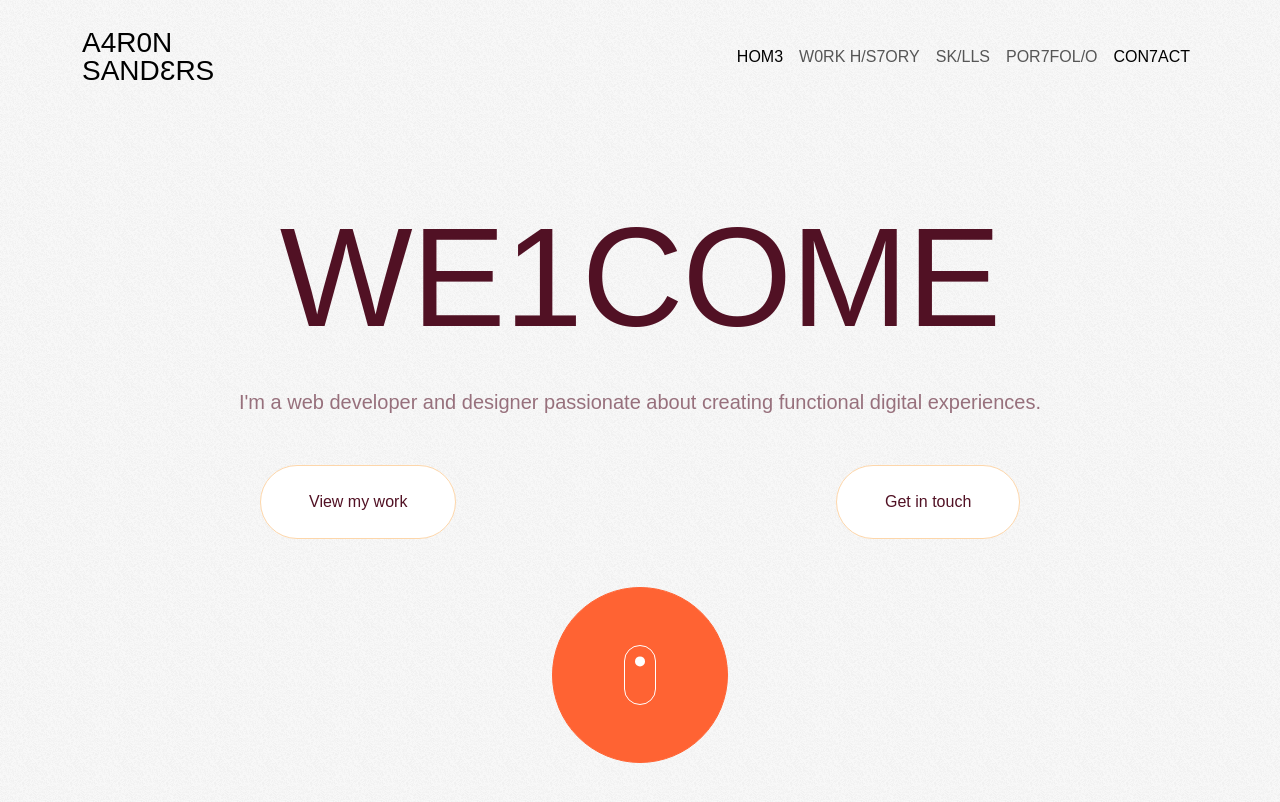
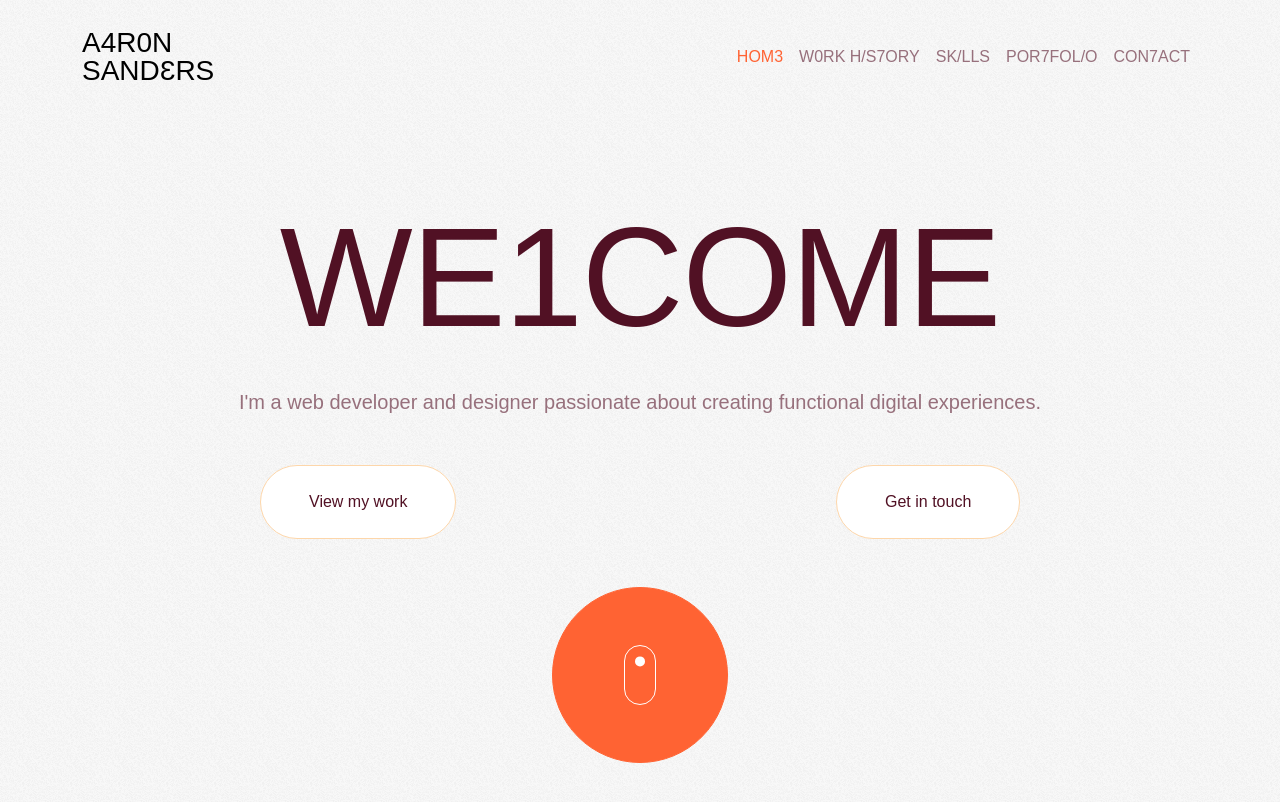
Before and after one commit to aarons-hub/portfolio-v6, a React (Vite) app: page /#/ in a window 1280 px wide. Shown: the top 802 px of the page. Built offline with nearby package versions, Linux system fonts and the light colour scheme; a web font is replaced by a local one.

Commit message:
nav changes

```diff
--- a/src/components/Header.jsx
+++ b/src/components/Header.jsx
@@ -45,13 +45,13 @@ export const Header = () => {
               </div>
             </div>
 
-            <div className="navbar">
+            <div className="navbar custom">
               <ul className="navbar-nav">
                 {(menuItems || []).map((item) => (
                   <li className="nav-item" key={item.id}>
                     <NavLink
                       to={item.path}
-                      className="nav-link text-uppercase fw-normal"
+                      className={`nav-link text-uppercase fw-normal id-${item.id}`}
                       onClick={(e) => handleNavClick(e, item.path)}
                     >
                       {item.title}
--- a/src/components/NavBurger.jsx
+++ b/src/components/NavBurger.jsx
@@ -110,7 +110,7 @@ export const NavBurger = () => {
                 <div key={item.id} className="nav-item">
                   <NavLink
                     to={item.path}
-                    className="nav-link"
+                    className={`nav-link id-${item.id}`}
                     onClick={(e) => handleNavClick(e, item.path)}
                   >
                     {item.title}
--- a/src/custom.scss
+++ b/src/custom.scss
@@ -42,6 +42,28 @@ body {
 }
 body {
   background-image: url("/images/noise.png");
+}
+
+.navbar.custom {
+  .navbar-nav {
+    .nav-item {
+      .nav-link {
+        color: var(--primary-color-500);
+        &.active {
+          color: var(--secondary-color);
+        }
+        &:hover {
+          color: var(--primary-color);
+        }
+      }
+      .nav-link.id-5.active {
+        color: var(--primary-color-500);
+        &:hover {
+          color: var(--primary-color);
+        }
+      }
+    }
+  }
 }
 
 .menu-wrapper {
@@ -99,6 +121,12 @@ body {
           background-color: var(--secondary-color);
           transform: scale(0);
           transition: transform 0.3s cubic-bezier(0.4, 0, 0.2, 1);
+        }
+      }
+      a.nav-link.nav-link.id-5.active {
+        color: #fff;
+        &:hover {
+          color: var(--secondary-color);
         }
       }
       a:hover.nav-link {
```
